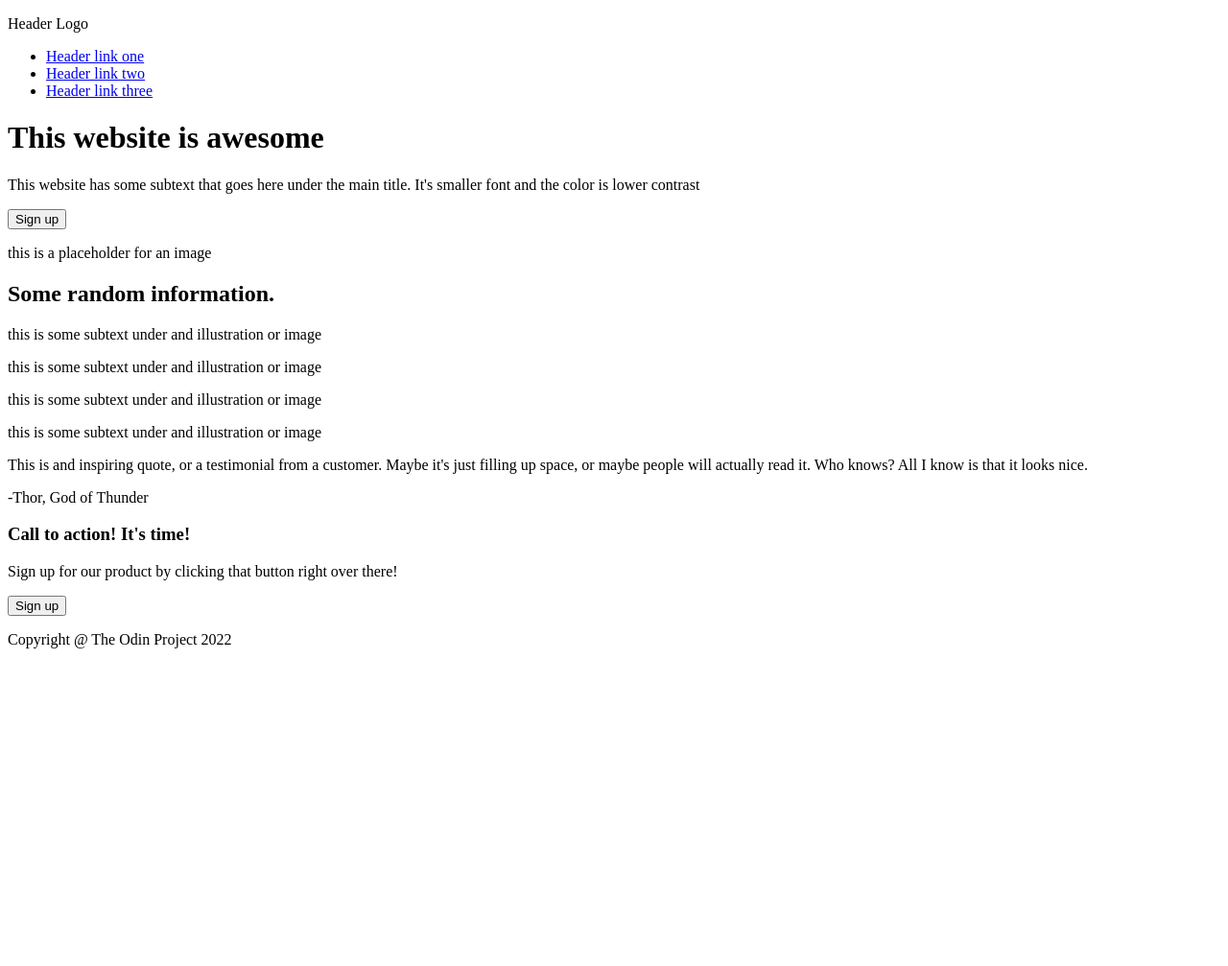
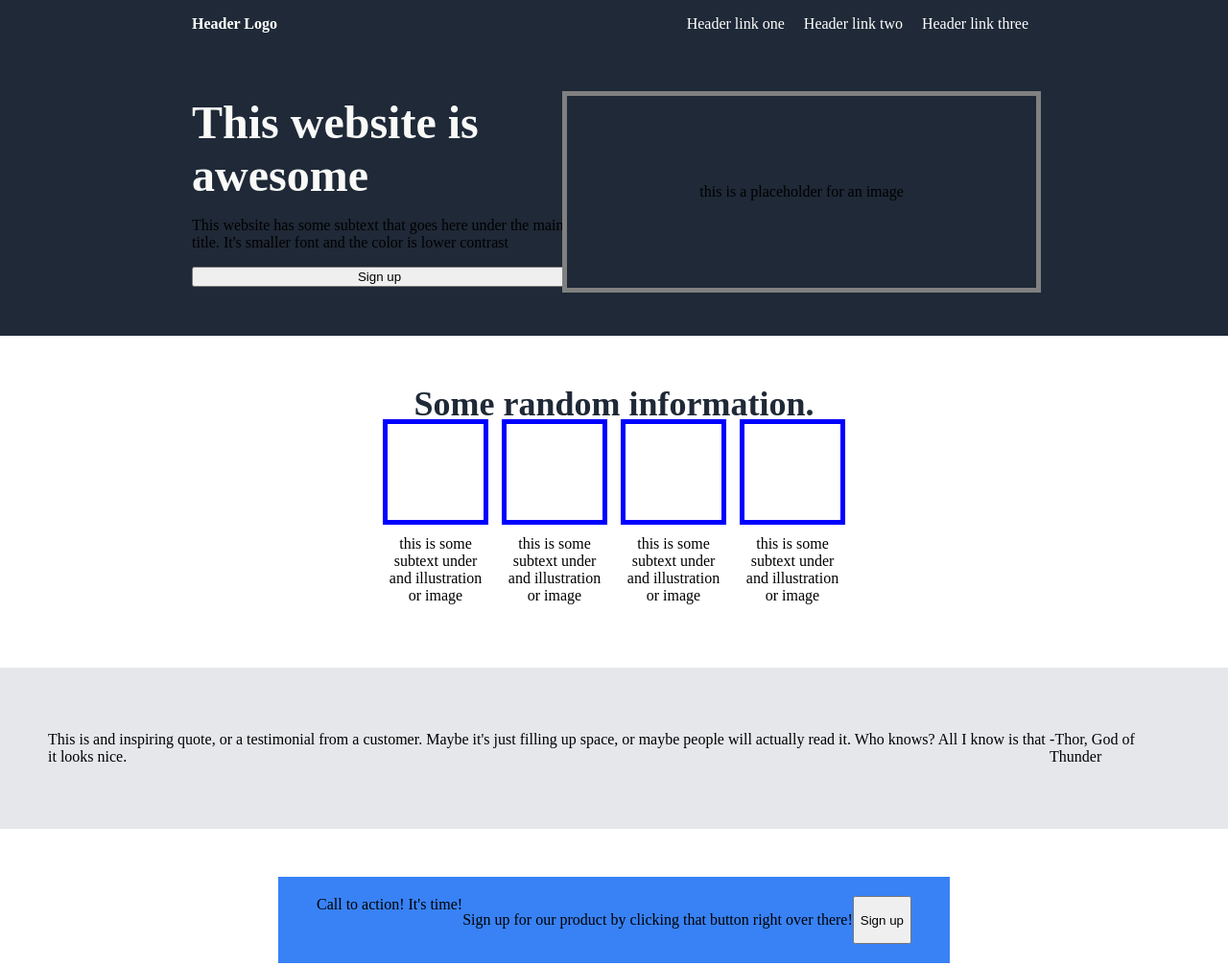
Before and after one commit to T6n1s/landing-page, a plain HTML site: page index.html in a window 1280 px wide. Shown: the top 1007 px of the page at 96% size. Before the commit the page ends 800 px from the top, so only its background shows below. Drawn offline with Linux system fonts and the light colour scheme.

Commit message:
Add CSS structure

```diff
--- a/index.html
+++ b/index.html
@@ -4,6 +4,7 @@
     <head>
         <meta charset="utf-8">
         <title>Landing Page</title>
+        <link rel="stylesheet" href="styles.css">
     </head>
 
     <body>
@@ -17,7 +18,7 @@
         </div>
         <div class="underheader">
             <div class="uhinfo">
-                <h1>This website is awesome</h1>
+                <span>This website is awesome</span>
                 <p>This website has some subtext that goes here under the main title. It's smaller font and the color is lower contrast</p>
                 <button>Sign up</button>
             </div>
@@ -26,7 +27,8 @@
             </div>
         </div>
         <div class="uppermid">
-            <h2>Some random information.</h2>
+            <span>Some random information.</span>
+            <div class="uppermidcont">
             <div class="container">
                 <div class="box"></div>
                 <p>this is some subtext under and illustration or image</p>
@@ -44,6 +46,7 @@
                 <p>this is some subtext under and illustration or image</p>
             </div>
             </div>
+            </div>
             <div class="lowermid">
                 <p>This is and inspiring quote, or a testimonial from a customer. Maybe it's just filling up space, or maybe people will actually read it. Who knows? All I know is that it looks nice.</p>
                 <p>-Thor, God of Thunder</p>
@@ -51,7 +54,7 @@
             <div class="lower">
                 <div class="lowercontainer">
                     <div class="lowerinfo">
-                        <h3>Call to action! It's time!</h3>
+                        <span>Call to action! It's time!</span>
                         <p>Sign up for our product by clicking that button right over there!</p>
                     </div>
                     <button>Sign up</button>
--- a/styles.css
+++ b/styles.css
@@ -0,0 +1,131 @@
+body {
+    width: auto;
+    display: flex;
+    flex-direction: column;
+    margin: 0;
+}
+
+
+
+.header {
+    background-color: #1f2937;
+    display: flex;
+    justify-content: space-between;
+    padding: 0px 200px;
+}
+
+.header p {
+    color: white;
+    font-weight: bold;
+}
+
+a {
+    text-decoration: none;
+    color: white;
+    margin: 8px;
+}
+
+li {
+    display: inline;
+}
+
+.underheader {
+    background-color: #1f2937;
+    display: flex;
+    justify-content: space-between;
+    align-items: center;
+    padding: 50px 200px;
+}
+
+.uhinfo {
+    display: flex;
+    flex-direction: column;
+    width: 400px;
+    height: 200px;
+    flex-wrap: wrap;
+
+}
+
+.uhinfo span {
+    color: #F9FAF8;
+    font-size: 48px;
+    font-weight: 900;
+}
+
+.uhimage {
+    width: 500px;
+    height: 200px;
+    outline: 5px solid gray;
+    display: flex;
+    justify-content: center;
+    align-items: center;
+
+}
+
+.uppermid {
+    display: flex;
+    flex-direction: column;
+    text-align: center;
+    padding: 50px;
+}
+
+.uppermid span {
+    font-size: 36px;
+    font-weight: 900;
+    color: #1f2937;
+}
+
+.uppermidcont {
+    display: flex;
+    justify-content: center;
+    gap: 24px;
+}
+
+.container {
+    display: flex;
+    flex-direction: column;
+    flex-wrap: wrap;
+    justify-content: center;
+    width: 100px;
+}
+
+.box {
+    width: 100px;
+    height: 100px;
+    outline: 5px solid blue;
+
+}
+
+.lowermid {
+    background-color: #E5E7EB;
+    display: flex;
+    justify-content: center;
+    align-items: center;
+    padding: 50px;
+}
+
+.lower {
+    display: flex;
+    justify-content: center;
+    align-items: center;
+    padding: 50px;
+}
+
+.lowercontainer {
+    display: flex;
+    background-color: #3882F6;
+    padding: 20px 40px;
+}
+
+.lowerinfo {
+    display: flex;
+
+}
+
+.footer {
+    display: flex;
+    margin-top: auto;
+    justify-content: center;
+    align-items: center;
+    background-color: #1f2937;
+}
```
